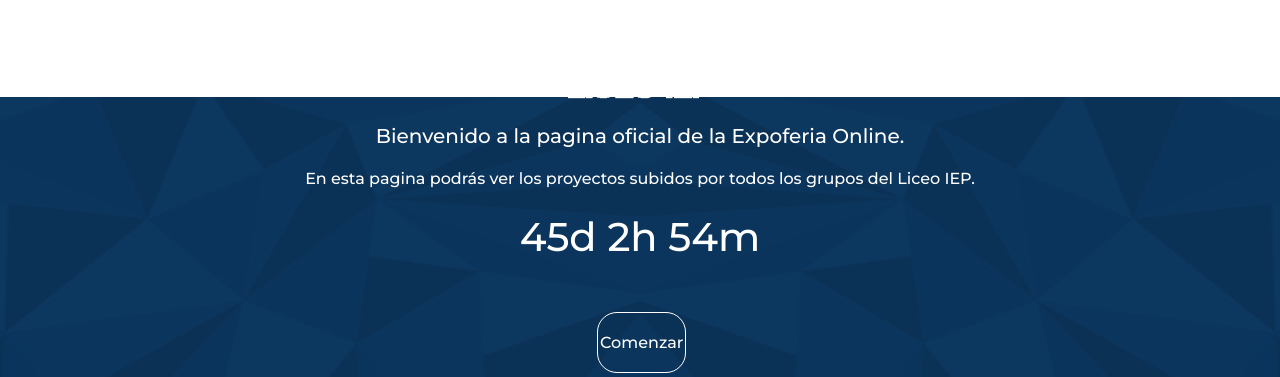
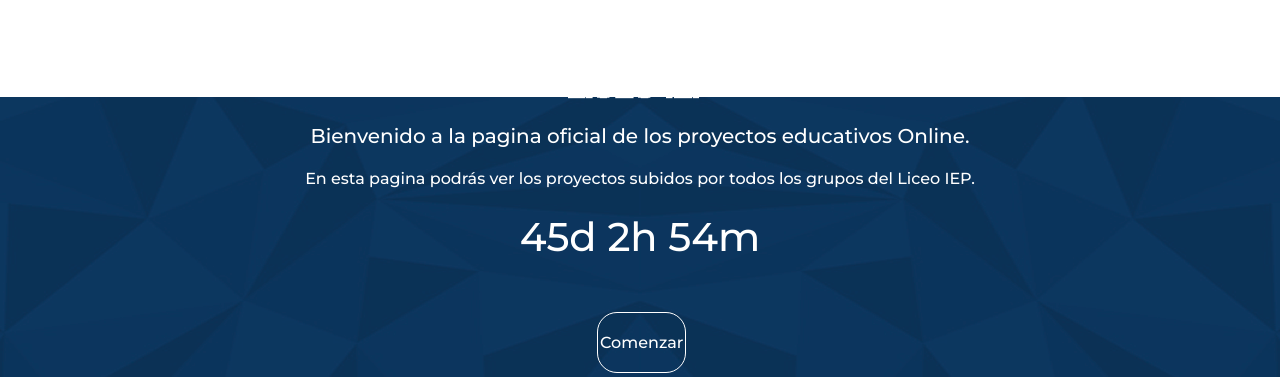
Before and after one commit to JuaniiAndresM/ExpoferiaOnline, a PHP site: page /HeaderFooter/index.html in a window 1280 px wide. Shown: the part 305-682 px from the top of the page. Run offline with PHP 8.4, Linux system fonts and the light colour scheme; some libraries are stand-ins or nearby versions.

Commit message:
mas cambios

```diff
--- a/HeaderFooter/index.html
+++ b/HeaderFooter/index.html
@@ -47,7 +47,7 @@
       <div class="SubPage">
         <img class="PageLogo" src="img/Logo.png" alt="Logo" />
         <p class="texto">
-          Bienvenido a la pagina oficial de la Expoferia Online.
+          Bienvenido a la pagina oficial de los proyectos educativos Online.
         </p>
         <p class="texto2">
           En esta pagina podrás ver los proyectos subidos por todos los grupos
--- a/Proyectos/EditarProyectosBE.php
+++ b/Proyectos/EditarProyectosBE.php
@@ -39,7 +39,7 @@ include '..\Form\conexion.php';
                     <hr/>
                     <ul class='panelList'>
                     <li>
-                        <a href='PlanillaEditable.php'>
+
                         <button class='botonPanel' id = '1' data-idp='".$row['idProyecto']."'>
                             <i class='fa'>&#xf044;</i> Editar Proyecto
                         </button></a>
--- a/js/functioneditarproyecto.js
+++ b/js/functioneditarproyecto.js
@@ -7,7 +7,7 @@ $( document ).ready(function() {
 
         $(".botonPanel").click(function(){
           var proyectoid =document.getElementById("1").dataset.idp;
-          $.redirect("../Proyectos/PlanillaEditable.php",{proyectoid}, "POST");
+          $.redirect("../Proyectos/PlanillaEditable.php",{id: proyectoid}, "POST");
          });
     }
        });
```
